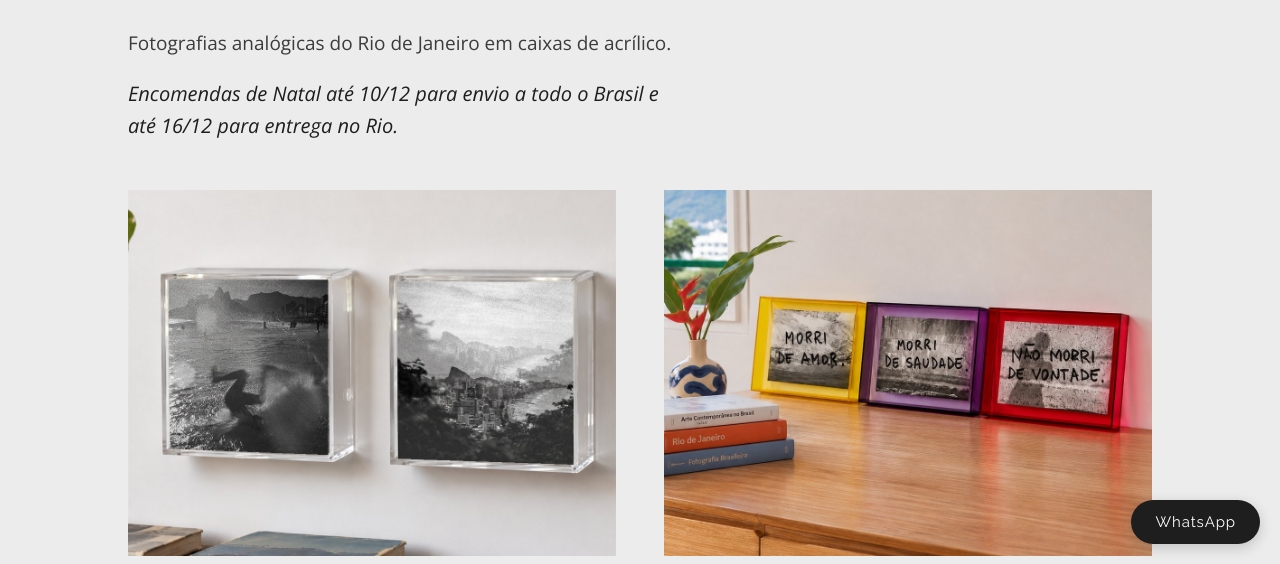
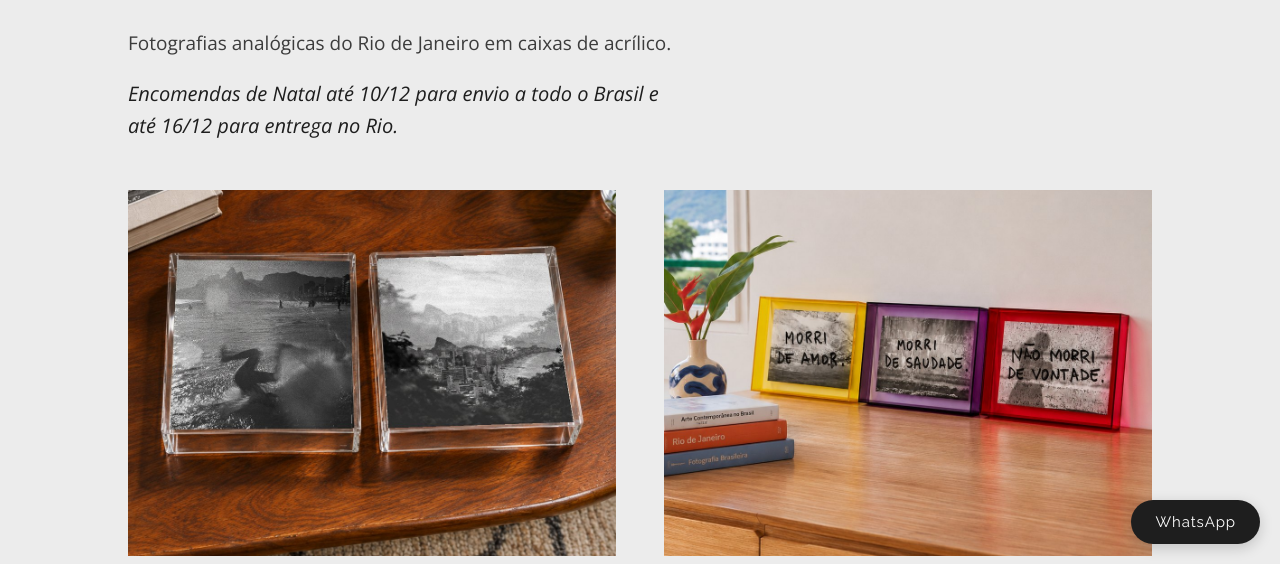
Before and after one commit to danijustus/loja, a plain HTML site: page index.html in a window 1280 px wide. Shown: the part 236-800 px from the top of the page. Drawn offline with nearby package versions, Linux system fonts and the light colour scheme.

Commit message:
Início: foto das Janelas na mesa de madeira (#4)
Claude-Session: https://claude.ai/code/session_012oGuHSHb8kHhhQsv7DYjMk

Co-authored-by: Claude <noreply@anthropic.com>

```diff
--- a/index.html
+++ b/index.html
@@ -144,7 +144,7 @@ fbq('track', 'PageView');
 
   <div class="opcoes">
     <a class="opcao" href="#obras">
-      <img src="pages/janelas-dupla-parede.jpg" alt="Duas Janelas para o Rio em caixas de acrílico transparente na parede">
+      <img src="pages/janelas-dupla-mesa.jpg" alt="Duas Janelas para o Rio em caixas de acrílico transparente sobre uma mesa de madeira">
       <span class="opcao-nome">Janelas para o Rio</span>
       <span class="opcao-texto">Dez fotografias do Rio em caixas de 18 × 18 cm. R$ 900 cada.</span>
       <span class="botao">Ver as Janelas</span>
```
Also changed, not shown: pages/janelas-dupla-mesa.jpg (added).
